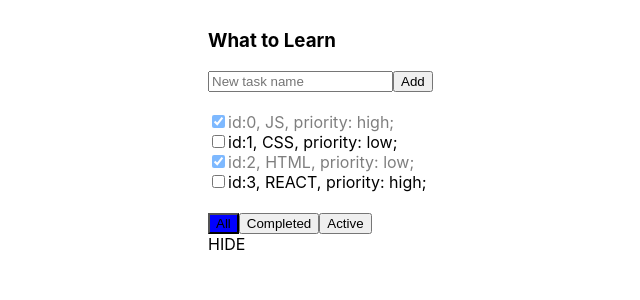
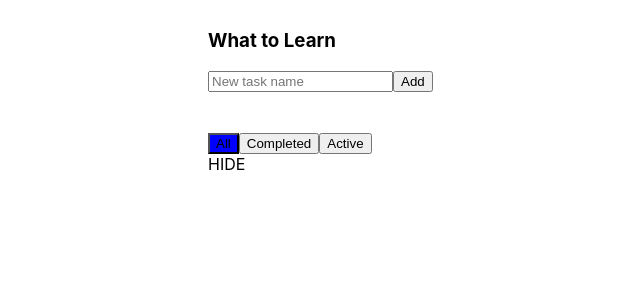
Before and after one commit to buldar/to_do_list, a React (Create React App) app: page / in a window 1280 px wide. Shown: the top 300 px of the page, without its empty margins (192-832 px from the left). Built offline with nearby package versions, Linux system fonts and the light colour scheme.

Commit message:
редактирование таски

```diff
--- a/src/App.js
+++ b/src/App.js
@@ -9,15 +9,17 @@ class App extends React.Component {
 
 
     state = {
-        tasks: [
-            {id: 0, title: "JS", isDone: true, priority: "high"},
-            {id: 1, title: "CSS", isDone: false, priority: "low"},
-            {id: 2, title: "HTML", isDone: true, priority: "low"},
-            {id: 3, title: "REACT", isDone: false, priority: "high"}
-        ],
+        // tasks: [
+        //     {id: 0, title: "JS", isDone: true, priority: "high"},
+        //     {id: 1, title: "CSS", isDone: false, priority: "low"},
+        //     {id: 2, title: "HTML", isDone: true, priority: "low"},
+        //     {id: 3, title: "REACT", isDone: false, priority: "high"}
+        // ],
+        tasks: [],
         filterValue: 'All',
     };
-    nextTaskId = 4;
+         nextTaskId = null;
+
     addTask = (newText) => {
         let newTask = {
             id: this.nextTaskId,
@@ -25,9 +27,13 @@ class App extends React.Component {
             isDone: false,
             priority: "medium"
         };
+
         let newTasks = [...this.state.tasks, newTask];
 
-        this.setState({tasks: newTasks});
+        this.setState({
+            tasks: newTasks
+        }, () => {this.saveToStorage();}
+        );
         this.nextTaskId++;
     }
     changeFilter = (newFilterValue) => {
@@ -35,28 +41,41 @@ class App extends React.Component {
             filterValue: newFilterValue
         });
     }
-    changeStatus = (taskId, isDone) => {
+    changeCheckAndTitle = (taskId, obj) => {
         let newTasks = this.state.tasks.map(t => {
                 if (t.id != taskId) {
                     return t;
                 } else {
-                    return {...t, isDone: isDone};
+                    return {...t, ...obj};
                 }
             }
         );
         this.setState({tasks: newTasks})
     }
-    //сомнительная херня
+    changeStatus = (taskId, isDone) => {
+        this.changeCheckAndTitle(taskId, {isDone: isDone});
+    }
     changeTask = (taskId, title) => {
-        let newTasks = this.state.tasks.map(t => {
-                if (t.id != taskId) {
-                    return t;
-                } else {
-                    return {...t, title: title};
-                }
-            }
-        );
-        this.setState({tasks: newTasks})
+        this.changeCheckAndTitle(taskId, {title: title})
+    }
+    saveToStorage = () => {
+        let stateAsString = JSON.stringify(this.state);
+        localStorage.setItem('our-state', stateAsString);
+    };
+    loadFromStorage = () => {
+        let state = {
+           tasks: [],
+           filterValue: 'All'
+        };
+        let stateAsString = localStorage.getItem('our-state');
+        if (stateAsString!=null) {
+            state=JSON.parse(stateAsString);
+        }
+        this.setState(state);
+        this.nextTaskId = state.tasks.length+1;
+    }
+    componentDidMount() {
+        this.loadFromStorage();
     }
 
     render = () => {
```
